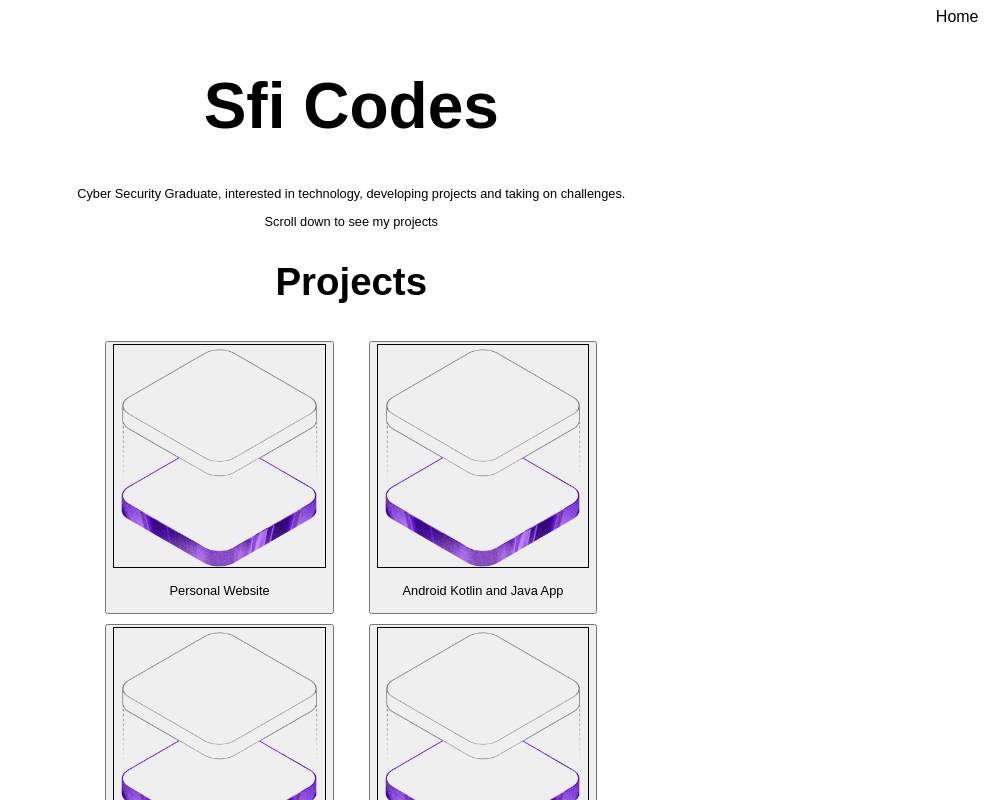
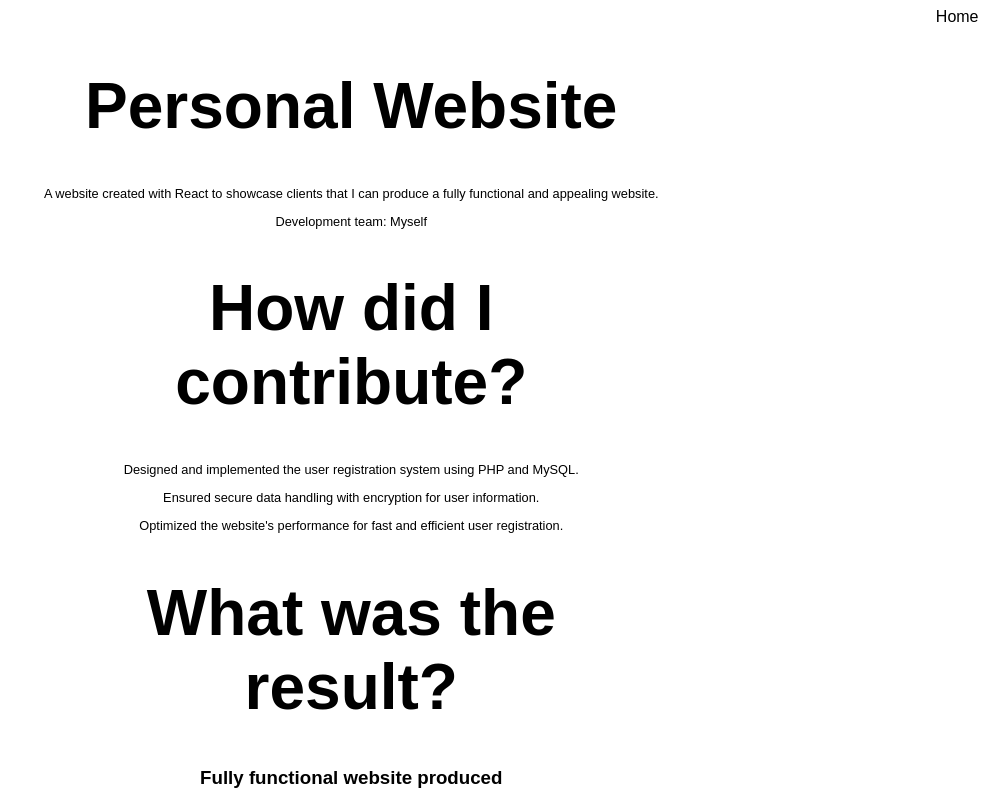
Before and after one commit to 1qshah/portfolio-frontend, a React (Vite) app: page / in a window 1280 px wide. Both pictures are taken after a click on the button "Personal Website". Shown: the top 800 px of the page, without its empty margins (284-1280 px from the left). Built offline with nearby package versions, Linux system fonts and the light colour scheme.

Commit message:
readded project component to display individual project pages. renamed project function in index page to projectList to match code purpose

```diff
--- a/src/App.jsx
+++ b/src/App.jsx
@@ -1,7 +1,7 @@
 import { useState, useEffect } from 'react'
 import Footer from './components/Footer'
 import Header from './components/Header'
-
+import Project from './components/Project'
 import './index.css'
 
 function App() {
@@ -37,10 +37,10 @@ function App() {
 
   useEffect(() => {
     console.log('Current state:', page);
-  }, [page]); // Runs every time 'count' changes
+  }, [page]); // Runs every time 'page' changes
 
 
-  const Projects = () => {
+  const ProjectList = () => {
 
     return <>
       {
@@ -56,19 +56,46 @@ function App() {
       }
     </>
   }
+  const Index = () => {
+    return (
+      <>
+        <Header />
+        <main>
+          <h2>Projects</h2>
+          <div className='projectRow'>
+            <ProjectList></ProjectList>
+          </div>
+        </main>
+      </>
+    )
+  }
+
+  const currentPage = (current) => {
+    switch (current) {
+      case 'Personal Website':
+        return <Project project={projects.find(project => project.title === 'Personal Website')} />
+        break
+
+      case 'Java Application':
+        return <Project project={projects.find(project => project.title === 'Java Application')} />
+        break
+
+      case 'C# Multiplayer Game':
+        return <Project project={projects.find(project => project.title === 'C# Multiplayer Game')} />
+        break
+
+      case 'Android Kotlin and Java App':
+        return <Project project={projects.find(project => project.title === 'Android Kotlin and Java App')} />
+        break
+    }
+  }
 
   return (
     <>
       <nav>
         <a href="index.html">Home</a>
       </nav>
-      <Header />
-      <main>
-        <h2>Projects</h2>
-        <div className='projectRow'>
-          <Projects></Projects>
-        </div>
-      </main>
+      {page === 'index' ? <Index /> : currentPage(page)}
       <Footer />
     </>
   )
--- /dev/null
+++ b/src/components/Project.jsx
@@ -0,0 +1,37 @@
+const Project = (props) => {
+    const project = props.project
+
+    return (
+        <>
+            <header>
+                <h1>{project.title}</h1>
+                <p>A website created with React to showcase clients that I can produce a fully functional and appealing website.</p>
+                <p>Development team: Myself</p>
+                <div>
+                </div>
+            </header>
+            <main>
+                <div>
+                    <h1>How did I contribute?</h1>
+
+                    <p>Designed and implemented the user registration system using PHP and MySQL.</p>
+                    <p>Ensured secure data handling with encryption for user information.</p>
+                    <p>Optimized the website's performance for fast and efficient user registration.</p>
+                </div>
+            </main>
+            <main>
+                <div>
+                    <h1>What was the result?</h1>
+                    <h3>Fully functional website produced</h3>
+                    <p>The website efficiently registered new users and was approved by the stakeholders.</p>
+                    <h3>Received positive feedback for design</h3>
+                    <p>It received positive feedback for its seamless functionality and user-friendly design.</p>
+                    <h3>Met security benchmarks</h3>
+                    <p>The project successfully met all security and performance benchmarks.</p>
+                </div>
+            </main>
+        </>
+    )
+}
+
+export default Project
```
